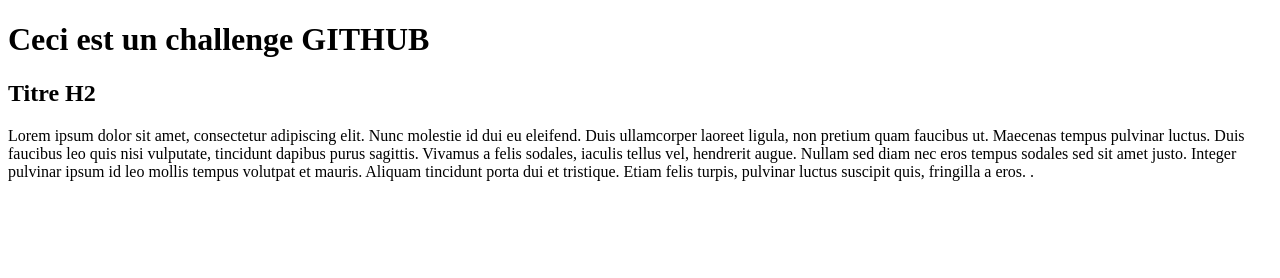
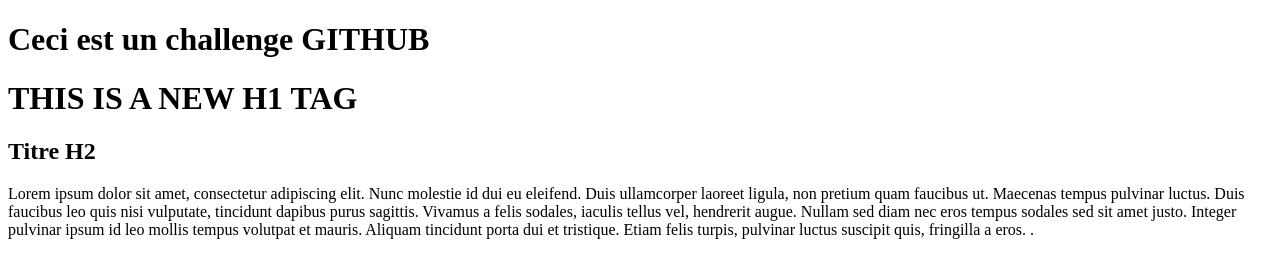
Before and after one commit to LilianeLandau/githubChallenge1, a plain HTML site: page index.html in a window 1280 px wide. Drawn offline with Linux system fonts and the light colour scheme.

Commit message:
Update index.html
I have added another <h1> tag

```diff
--- a/index.html
+++ b/index.html
@@ -12,6 +12,7 @@
 <body>
     <header>
         <h1>Ceci est un challenge GITHUB</h1>
+        <h1>THIS IS A NEW H1 TAG </h1>
     </header>
     <main>
         <section>
```
